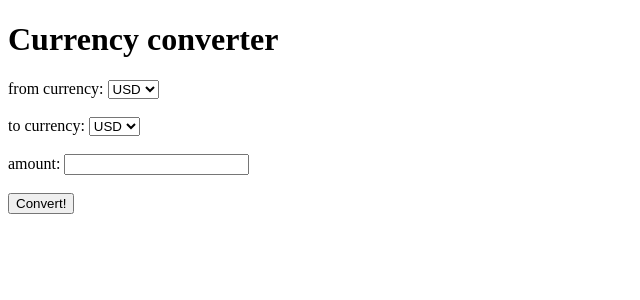
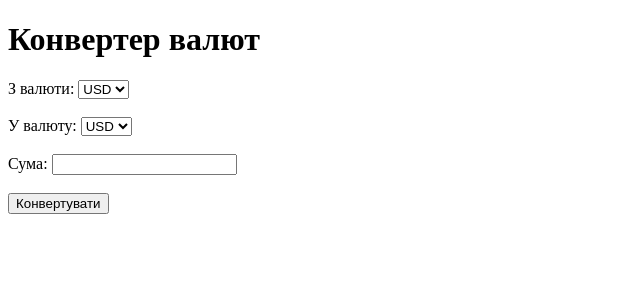
Before and after one commit to NewPerspektive/currency_exchange, a Flask app: page / in a window 1280 px wide. Shown: the top 300 px of the page, without its empty margins (0-640 px from the left). Run offline with Flask 3, Linux system fonts and the light colour scheme; parts of the project's set-up code (start-up, migrations or seed data) failed here and were passed over.

Commit message:
REmake files

```diff
--- a/project_db.py
+++ b/project_db.py
@@ -14,7 +14,7 @@ class Base(DeclarativeBase):
     pass
 
 class Conversion(Base):
-    tablename = "conversions"
+    __tablename__ = "conversions"
 
     id: Mapped[int] = mapped_column(Integer, primary_key=True, index=True)
     from_currency: Mapped[str] = mapped_column(String(3))
--- a/templates/index.html
+++ b/templates/index.html
@@ -1,35 +1,38 @@
 <!DOCTYPE html>
-<html lang="en">
+<html lang="uk">
 <head>
     <meta charset="UTF-8">
     <meta name="viewport" content="width=device-width, initial-scale=1.0">
-    <title>Currency converter</title>
+    <title>Конвертер</title>
 </head>
 <body>
-    <h1>Currency converter</h1>
+    <h1>Конвертер валют</h1>
     <form method="post">
-        <label>from currency: </label>
+        <label>З валюти:</label>
         <select name="from_currency">
             <option value="USD">USD</option>
             <option value="EUR">EUR</option>
             <option value="UAH">UAH</option>
         </select>
         <br><br>
-        <label>to currency: </label>
+
+        <label>У валюту:</label>
         <select name="to_currency">
             <option value="USD">USD</option>
             <option value="EUR">EUR</option>
             <option value="UAH">UAH</option>
         </select>
         <br><br>
-        <label>amount: </label>
+
+        <label>Сума:</label>
         <input type="number" name="amount" step="0.01" required>
         <br><br>
-        <button type="submit">Convert!</button>
+
+        <button type="submit">Конвертувати</button>
     </form>
 
     {% if result is not none %}
-        <h2>Result: {{result}} {{to_currency}}</h2>
+        <h2>Результат: {{result}} {{to_currency}}</h2>
     {% endif %}
 </body>
 </html>
```
Also changed, not shown: README.md (deleted), app.py (line endings or trailing spaces), render.yaml (line endings or trailing spaces), requirements.txt (line endings or trailing spaces).
